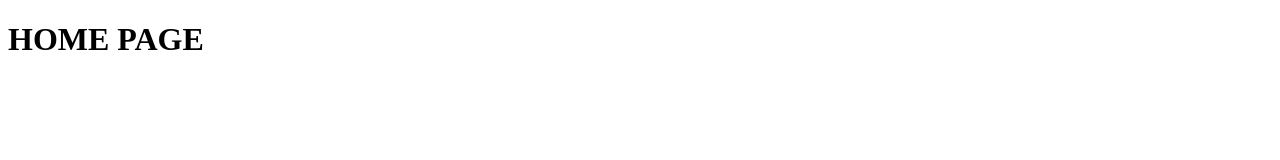
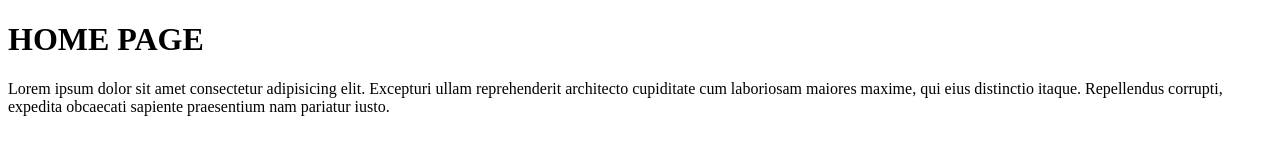
Before and after one commit to Naveen-Dasapalli/WebApplication_Project, a plain HTML site: page Home/index.html in a window 1280 px wide. Drawn offline with Linux system fonts and the light colour scheme.

Commit message:
Modified index.html

```diff
--- a/Home/index.html
+++ b/Home/index.html
@@ -7,5 +7,6 @@
 </head>
 <body>
     <h1>HOME PAGE</h1>
+    <p>Lorem ipsum dolor sit amet consectetur adipisicing elit. Excepturi ullam reprehenderit architecto cupiditate cum laboriosam maiores maxime, qui eius distinctio itaque. Repellendus corrupti, expedita obcaecati sapiente praesentium nam pariatur iusto.</p>
 </body>
 </html>
```
